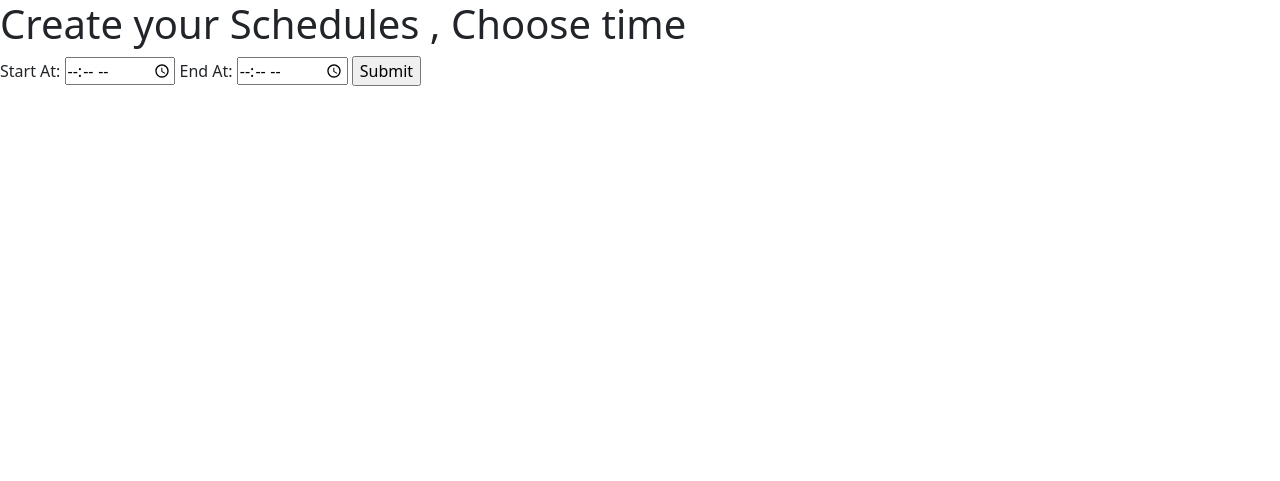
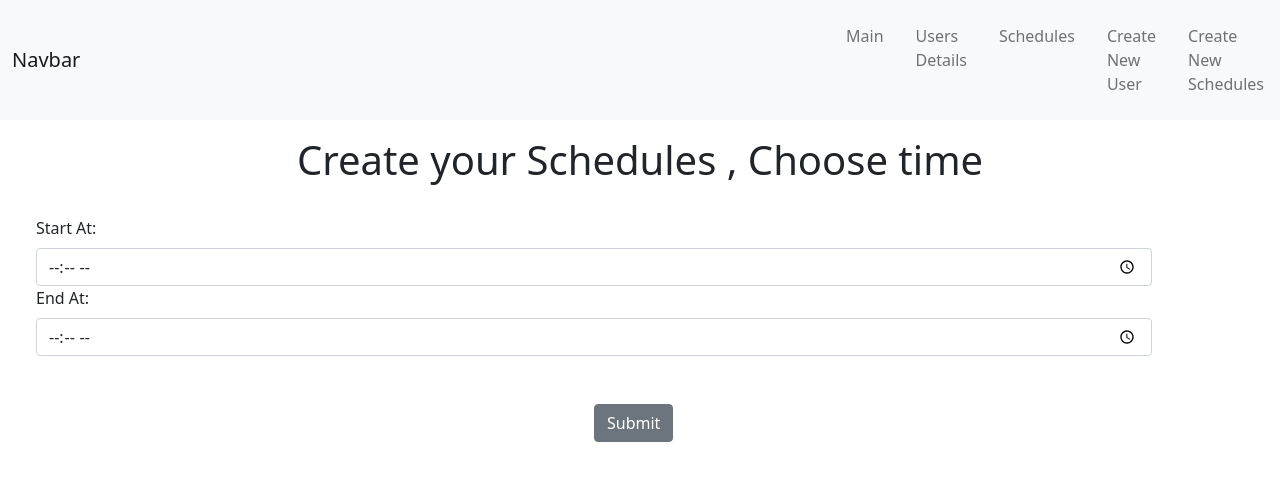
Before and after one commit to bhagya099/express_project_incode, a Node server app: page /schedules/new in a window 1280 px wide. Shown: the top 481 px of the page. Run offline with Node 20, Linux system fonts and the light colour scheme.

Commit message:
compelete the 3b till step 4

```diff
--- a/index.js
+++ b/index.js
@@ -84,7 +84,7 @@ app.post("/users", (req, res) => {
         !newUser.email ||
         !newUser.password
     ) {
-        return res.status(400).json({ msg: "Please fill all the field" });
+        res.status(400).json({ msg: "Please fill all the field" });
     }
     console.log(newUser);
 
@@ -99,6 +99,9 @@ app.post("/schedules", (req, res) => {
         start_at: start_at,
         end_at: end_at,
     };
+    if (!newSchedule.start_at || !newSchedule.end_at) {
+        res.status(400).send({ msg: "Please selct time" });
+    }
     data.schedules.push(newSchedule);
     // res.json(data.schedules);
     res.redirect("/schedules");
--- a/views/pages/create_schedules.ejs
+++ b/views/pages/create_schedules.ejs
@@ -7,19 +7,22 @@
     <meta name="viewport" content="width=device-width, initial-scale=1.0">
     <!-- bootstrap cdn link -->
     <link href="https://cdn.jsdelivr.net/npm/bootstrap@5.0.2/dist/css/bootstrap.min.css" rel="stylesheet" integrity="sha384-EVSTQN3/azprG1Anm3QDgpJLIm9Nao0Yz1ztcQTwFspd3yD65VohhpuuCOmLASjC" crossorigin="anonymous">
-    <title>Document</title>
+    <title>Create Schedule</title>
 </head>
 
 <body>
-    <h1>Create your Schedules , Choose time</h1>
-    <form action="/schedules" method="POST">
-        <label for="start-time">Start At:</label>
-        <input type="time" id="start-time" name="start_at" min="9:00" max="18:00">
+    <%- include('../partials/header.ejs') %>
 
-        <label for="end-time">End At:</label>
-        <input type="time" id="end-time" name="end_at" min="9:00" max="18:00">
-        <input type="submit" value="Submit">
-    </form>
+        <h1 class="text-center mt-3">Create your Schedules , Choose time</h1>
+        <form action="/schedules" method="POST" class="container m-4 position-absolute">
+            <label for="start-time" class="form-label">Start At:</label>
+            <input type="time" id="start-time" name="start_at" min="9:00" max="17:00" class="form-control">
+
+            <label for="end-time" class="form-label">End At:</label>
+            <input type="time" id="end-time" name="end_at" min="9:00" max="17:00" class="form-control">
+            <button type="submit" class="btn btn-secondary position-absolute top-100 start-50 mt-5">Submit</button>
+            <!-- <input type="submit" value="Submit"> -->
+        </form>
 </body>
 
 </html>
--- a/views/partials/header.ejs
+++ b/views/partials/header.ejs
@@ -19,6 +19,9 @@
                 <li class="nav-item p-2 align-middle">
                     <a href="/users/new" class="nav-link">Create New User</a>
                 </li>
+                <li class="nav-item p-2 align-middle">
+                    <a href="/schedules/new" class="nav-link">Create New Schedules</a>
+                </li>
             </ul>
         </div>
     </nav>
```
